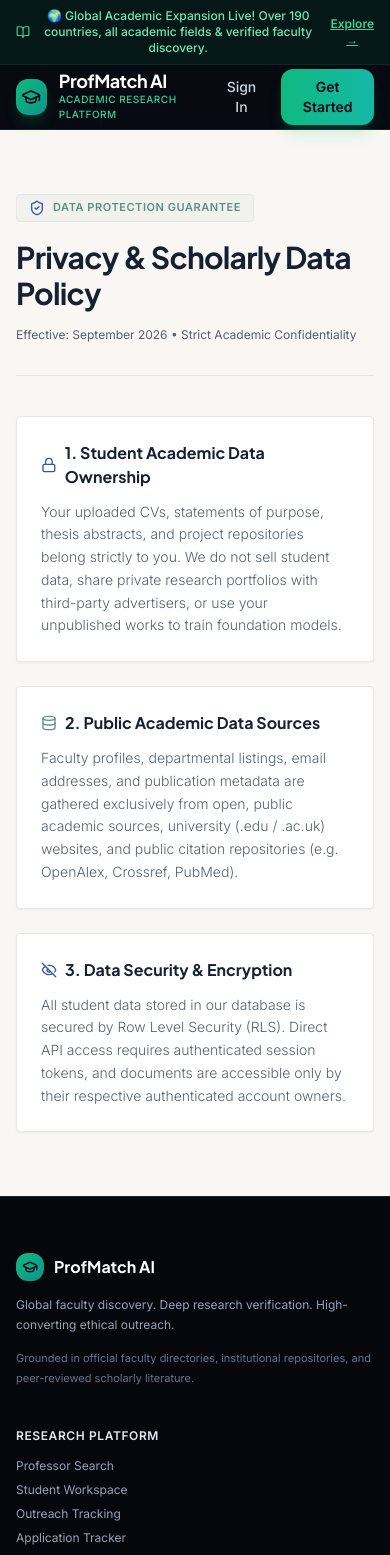
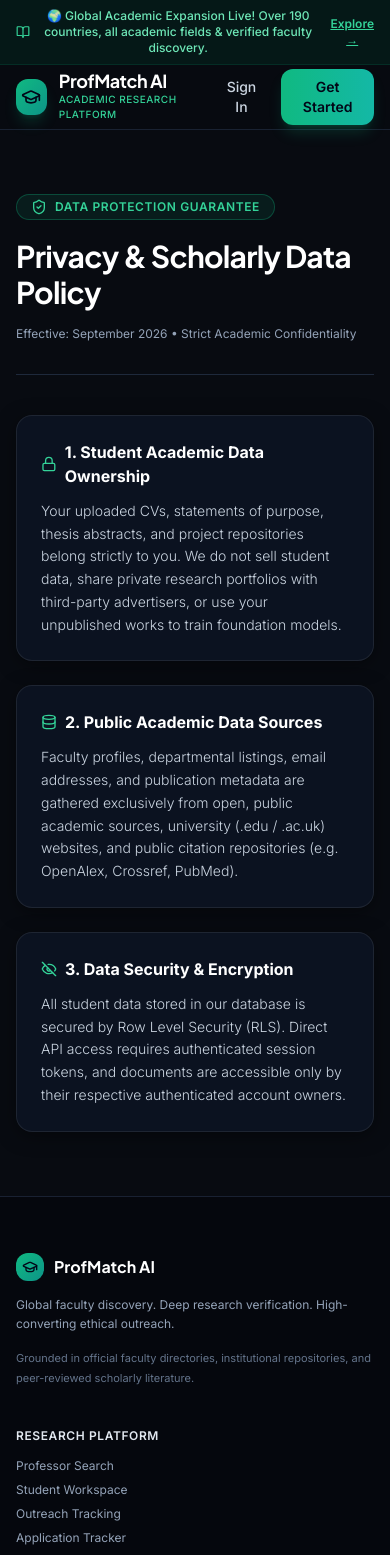
Before and after one commit to suleman197/Profmatch-Ai, a Next.js app: page /privacy in a window 390 px wide. Shown: the top 1555 px of the page. Built offline with nearby package versions, Linux system fonts and the light colour scheme; no server answers; the database is empty.

Commit message:
Complete project audit: Wire up all buttons, dark theme alignment and inbox response handling

```diff
--- a/app/faq/page.tsx
+++ b/app/faq/page.tsx
@@ -12,28 +12,28 @@ export default async function FaqPage() {
   const faq = content.faq || mockDb.siteContent.faq;
 
   return (
-    <div className="min-h-screen bg-[#F8F7F3] text-[#172033] py-16">
+    <div className="min-h-screen bg-[#080B11] text-slate-100 py-16 selection:bg-emerald-500/25 selection:text-emerald-300">
       <div className="max-w-4xl mx-auto px-4 sm:px-6 lg:px-8 space-y-12">
         <div className="text-center max-w-2xl mx-auto space-y-3">
-          <div className="inline-flex items-center gap-2 px-3 py-1 rounded text-[11px] font-semibold uppercase tracking-wider bg-[#F1F2EE] text-[#5C8F86] border border-[#E5E7EB]">
+          <div className="inline-flex items-center gap-2 px-3 py-1 rounded-full text-xs font-semibold uppercase tracking-wider bg-emerald-500/10 text-emerald-400 border border-emerald-500/30">
             <span>Platform Knowledge Base</span>
           </div>
-          <h1 className="text-3xl sm:text-4xl lg:text-5xl font-serif font-bold text-[#172033] tracking-tight">
+          <h1 className="text-3xl sm:text-4xl lg:text-5xl font-heading font-bold text-white tracking-tight">
             {faq.title}
           </h1>
-          <p className="text-sm sm:text-base text-[#556070] font-light leading-relaxed">
+          <p className="text-xs sm:text-sm text-slate-400 leading-relaxed">
             {faq.subtitle}
           </p>
         </div>
 
         <div className="space-y-4 pt-4">
           {faq.content.items?.map((item: any, idx: number) => (
-            <div key={idx} className="bg-white p-6 sm:p-8 rounded border border-[#E5E7EB] shadow-sm space-y-3">
-              <h2 className="text-base font-serif font-bold text-[#172033] flex items-start gap-3">
-                <HelpCircle className="w-5 h-5 text-[#3157A4] shrink-0 mt-0.5" />
+            <div key={idx} className="glass-panel bg-slate-900/60 p-6 sm:p-8 rounded-2xl border border-slate-800 shadow-xl space-y-3">
+              <h2 className="text-base font-bold text-white flex items-start gap-3">
+                <HelpCircle className="w-5 h-5 text-emerald-400 shrink-0 mt-0.5" />
                 <span>{item.question}</span>
               </h2>
-              <p className="text-xs sm:text-sm text-[#556070] leading-relaxed pl-8 font-light">
+              <p className="text-xs sm:text-sm text-slate-300 leading-relaxed pl-8 font-light">
                 {item.answer}
               </p>
             </div>
--- a/app/inbox/page.tsx
+++ b/app/inbox/page.tsx
@@ -17,17 +17,27 @@ import {
   User
 } from 'lucide-react';
 
-export default function InboxPage() {
-  const replies = mockDb.replies;
-  const [selectedReply, setSelectedReply] = useState(replies[0] || null);
-  const [suggestedDraft, setSuggestedDraft] = useState(selectedReply?.suggested_response || '');
-  const [isEditing, setIsEditing] = useState(false);
-  const [copied, setCopied] = useState(false);
+  const [isSending, setIsSending] = useState(false);
+  const [sendSuccess, setSendSuccess] = useState(false);
 
-  const handleCopy = () => {
-    navigator.clipboard.writeText(suggestedDraft);
-    setCopied(true);
-    setTimeout(() => setCopied(false), 2000);
+  const handleSendResponse = async () => {
+    if (!selectedReply || !suggestedDraft.trim()) return;
+    setIsSending(true);
+    try {
+      await fetch('/api/email/send', {
+        method: 'POST',
+        headers: { 'Content-Type': 'application/json' },
+        body: JSON.stringify({
+          recipientEmail: selectedReply.sender_email || 'professor@university.edu',
+          subject: `Re: ${selectedReply.subject}`,
+          bodyText: suggestedDraft,
+          confirmedGrounded: true,
+        }),
+      });
+    } catch {}
+    setIsSending(false);
+    setSendSuccess(true);
+    setTimeout(() => setSendSuccess(false), 4000);
   };
 
   return (
@@ -40,6 +50,13 @@ export default function InboxPage() {
           View professor replies, AI-generated summaries, and crafted response drafts.
         </p>
       </div>
+
+      {sendSuccess && (
+        <div className="p-4 rounded-xl bg-emerald-500/10 border border-emerald-500/30 text-emerald-400 text-xs flex items-center gap-2">
+          <CheckCircle2 className="w-4 h-4 shrink-0" />
+          <span>Response successfully delivered to {selectedReply?.professor_name || 'Professor'}!</span>
+        </div>
+      )}
 
       <div className="grid grid-cols-1 lg:grid-cols-12 gap-8">
         {/* Reply List (4 cols) */}
@@ -171,8 +188,13 @@ export default function InboxPage() {
                 )}
 
                 <div className="flex items-center gap-3 pt-2 border-t border-slate-800">
-                  <button className="px-5 py-2.5 rounded-xl bg-emerald-500 hover:bg-emerald-400 text-slate-950 text-xs font-bold flex items-center gap-1.5 shadow-md shadow-emerald-500/20">
-                    <Send className="w-3.5 h-3.5" /> Send Response
+                  <button
+                    type="button"
+                    onClick={handleSendResponse}
+                    disabled={isSending}
+                    className="px-5 py-2.5 rounded-xl bg-emerald-500 hover:bg-emerald-400 text-slate-950 text-xs font-bold flex items-center gap-1.5 shadow-md shadow-emerald-500/20 disabled:opacity-50"
+                  >
+                    <Send className="w-3.5 h-3.5" /> {isSending ? 'Sending Response...' : 'Send Response'}
                   </button>
                   <p className="text-[11px] text-slate-500">Manual approval required before sending.</p>
                 </div>
--- a/app/privacy/page.tsx
+++ b/app/privacy/page.tsx
@@ -7,45 +7,45 @@ export const metadata = {
 
 export default function PrivacyPage() {
   return (
-    <div className="min-h-screen bg-[#F8F7F3] text-[#172033] py-16">
+    <div className="min-h-screen bg-[#080B11] text-slate-100 py-16 selection:bg-emerald-500/25 selection:text-emerald-300">
       <div className="max-w-4xl mx-auto px-4 sm:px-6 lg:px-8 space-y-10 text-sm leading-relaxed">
-        <div className="space-y-4 border-b border-[#E5E7EB] pb-8">
-          <div className="inline-flex items-center gap-2 px-3 py-1 rounded text-[11px] font-semibold uppercase tracking-wider bg-[#F1F2EE] text-[#5C8F86] border border-[#E5E7EB]">
-            <ShieldCheck className="w-4 h-4 text-[#3157A4]" /> Data Protection Guarantee
+        <div className="space-y-4 border-b border-slate-800 pb-8">
+          <div className="inline-flex items-center gap-2 px-3.5 py-1 rounded-full text-xs font-semibold uppercase tracking-wider bg-emerald-500/10 text-emerald-400 border border-emerald-500/30">
+            <ShieldCheck className="w-4 h-4 text-emerald-400" /> Data Protection Guarantee
           </div>
-          <h1 className="text-3xl sm:text-4xl font-serif font-bold text-[#172033] tracking-tight">
-            Privacy & Scholarly Data Policy
+          <h1 className="text-3xl sm:text-4xl font-heading font-bold text-white tracking-tight">
+            Privacy &amp; Scholarly Data Policy
           </h1>
-          <p className="text-xs text-[#556070]">Effective: September 2026 &bull; Strict Academic Confidentiality</p>
+          <p className="text-xs text-slate-400">Effective: September 2026 &bull; Strict Academic Confidentiality</p>
         </div>
 
         <div className="space-y-6">
-          <div className="bg-white p-6 sm:p-8 rounded border border-[#E5E7EB] shadow-sm space-y-3">
-            <h2 className="text-base font-serif font-bold text-[#172033] flex items-center gap-2">
-              <Lock className="w-4 h-4 text-[#3157A4]" />
+          <div className="glass-panel bg-slate-900/60 p-6 sm:p-8 rounded-2xl border border-slate-800 shadow-xl space-y-3">
+            <h2 className="text-base font-bold text-white flex items-center gap-2">
+              <Lock className="w-4 h-4 text-emerald-400" />
               1. Student Academic Data Ownership
             </h2>
-            <p className="text-[#556070] font-light leading-relaxed">
+            <p className="text-slate-300 font-light leading-relaxed">
               Your uploaded CVs, statements of purpose, thesis abstracts, and project repositories belong strictly to you. We do not sell student data, share private research portfolios with third-party advertisers, or use your unpublished works to train foundation models.
             </p>
           </div>
 
-          <div className="bg-white p-6 sm:p-8 rounded border border-[#E5E7EB] shadow-sm space-y-3">
-            <h2 className="text-base font-serif font-bold text-[#172033] flex items-center gap-2">
-              <Database className="w-4 h-4 text-[#5C8F86]" />
+          <div className="glass-panel bg-slate-900/60 p-6 sm:p-8 rounded-2xl border border-slate-800 shadow-xl space-y-3">
+            <h2 className="text-base font-bold text-white flex items-center gap-2">
+              <Database className="w-4 h-4 text-emerald-400" />
               2. Public Academic Data Sources
             </h2>
-            <p className="text-[#556070] font-light leading-relaxed">
+            <p className="text-slate-300 font-light leading-relaxed">
               Faculty profiles, departmental listings, email addresses, and publication metadata are gathered exclusively from open, public academic sources, university (.edu / .ac.uk) websites, and public citation repositories (e.g. OpenAlex, Crossref, PubMed).
             </p>
           </div>
 
-          <div className="bg-white p-6 sm:p-8 rounded border border-[#E5E7EB] shadow-sm space-y-3">
-            <h2 className="text-base font-serif font-bold text-[#172033] flex items-center gap-2">
-              <EyeOff className="w-4 h-4 text-[#3157A4]" />
-              3. Data Security & Encryption
+          <div className="glass-panel bg-slate-900/60 p-6 sm:p-8 rounded-2xl border border-slate-800 shadow-xl space-y-3">
+            <h2 className="text-base font-bold text-white flex items-center gap-2">
+              <EyeOff className="w-4 h-4 text-emerald-400" />
+              3. Data Security &amp; Encryption
             </h2>
-            <p className="text-[#556070] font-light leading-relaxed">
+            <p className="text-slate-300 font-light leading-relaxed">
               All student data stored in our database is secured by Row Level Security (RLS). Direct API access requires authenticated session tokens, and documents are accessible only by their respective authenticated account owners.
             </p>
           </div>
```
Also changed, not shown: app/terms/page.tsx (+14 -14 lines).
